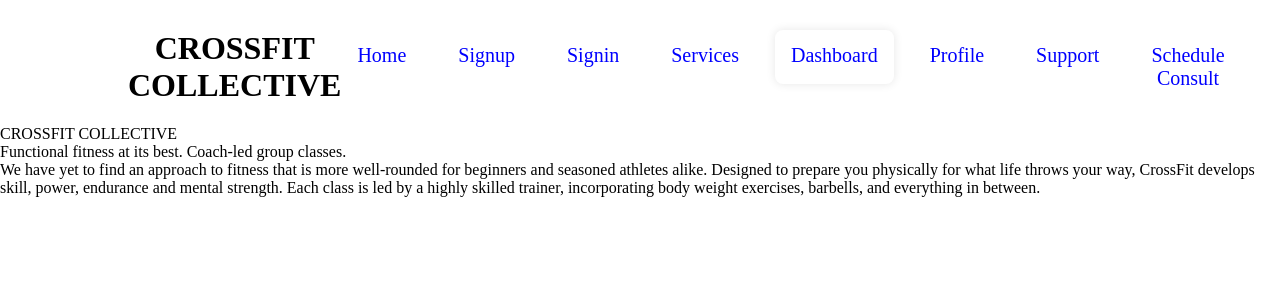
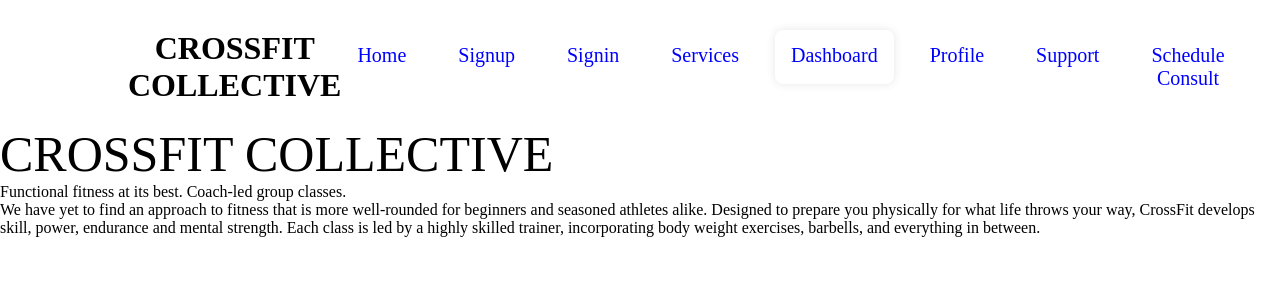
Before and after one commit to Eddahkarambu/Fitness-web-app, a React (Create React App) app: page /Consult in a window 1280 px wide. Shown: the top 300 px of the page. Built offline with nearby package versions, Linux system fonts and the light colour scheme.

Commit message:
displayed the consult header at  the center of the page

```diff
--- a/src/Components/Consult.css
+++ b/src/Components/Consult.css
@@ -0,0 +1,5 @@
+.consultheader{
+    justify-content: center;
+    align-items: center;
+    font-size: 50px;
+}
```
